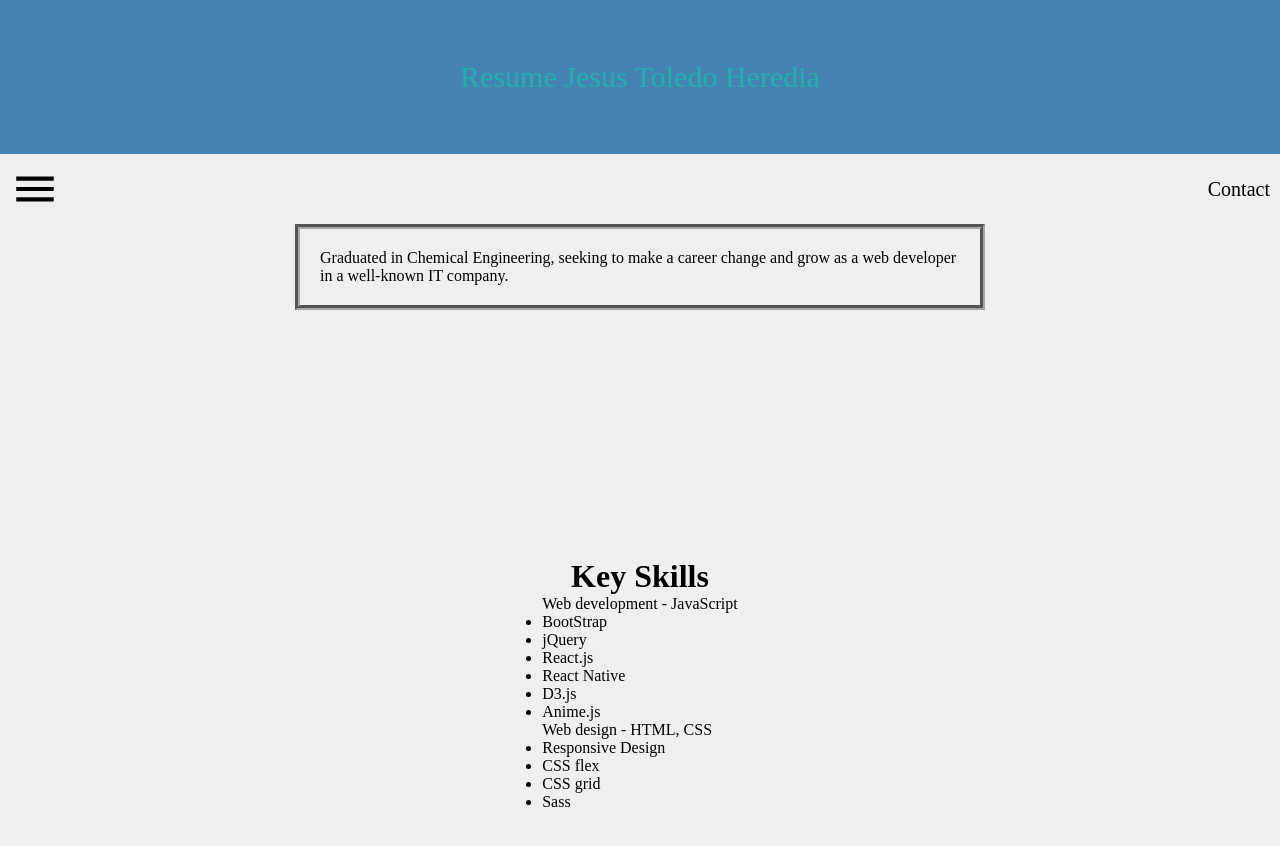
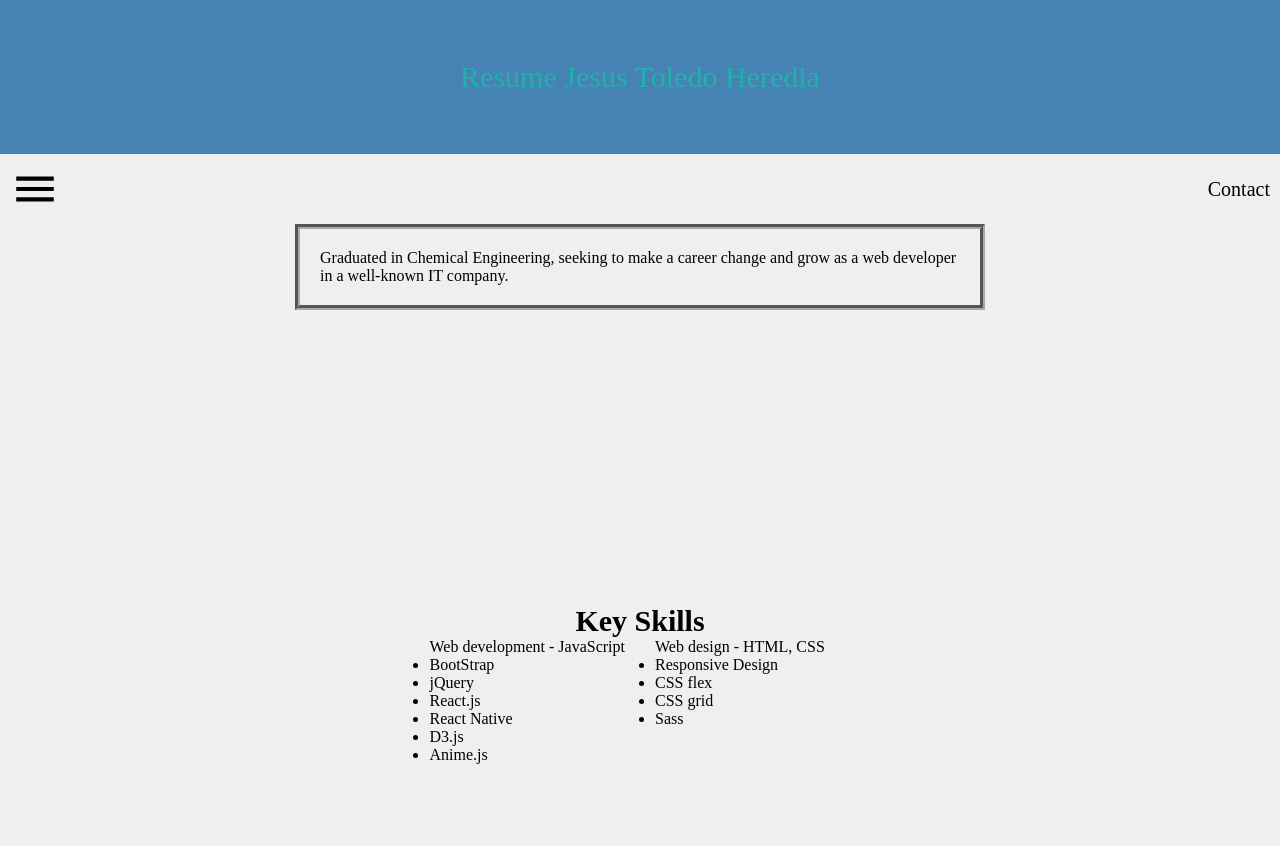
Before and after one commit to Jtoledoiq/Resume_Jtoledoiq, a plain HTML site: page index.html in a window 1280 px wide. Drawn offline with Linux system fonts and the light colour scheme.

Commit message:
Update style.css

```diff
--- a/style.css
+++ b/style.css
@@ -109,3 +109,14 @@ margin-left:0px;
   align-items: center;
   justify-content: center;
 }
+
+.skill-title{
+  font-size: 30px
+}
+
+.grid-skills{
+  display: grid;
+  grid-gap: 30px;
+  grid-template-columns: 1fr 1fr;
+
+}
```
